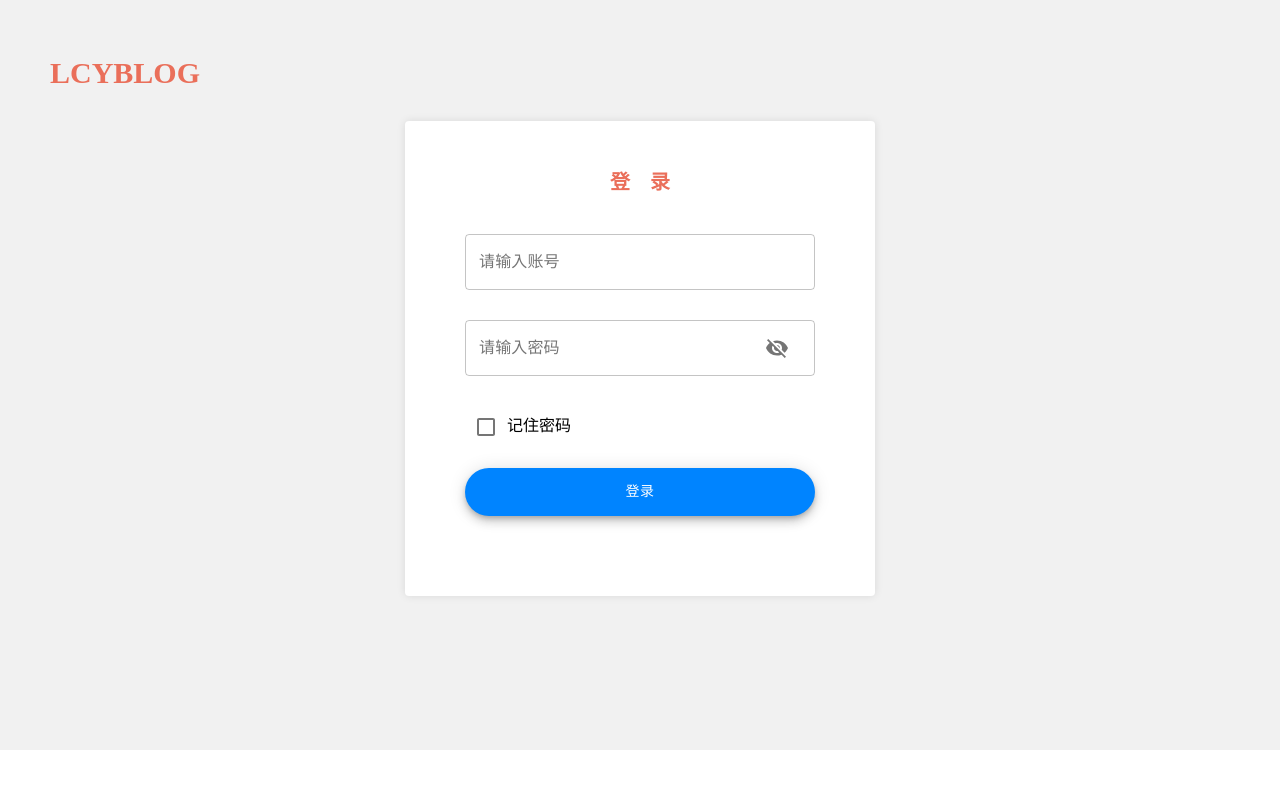
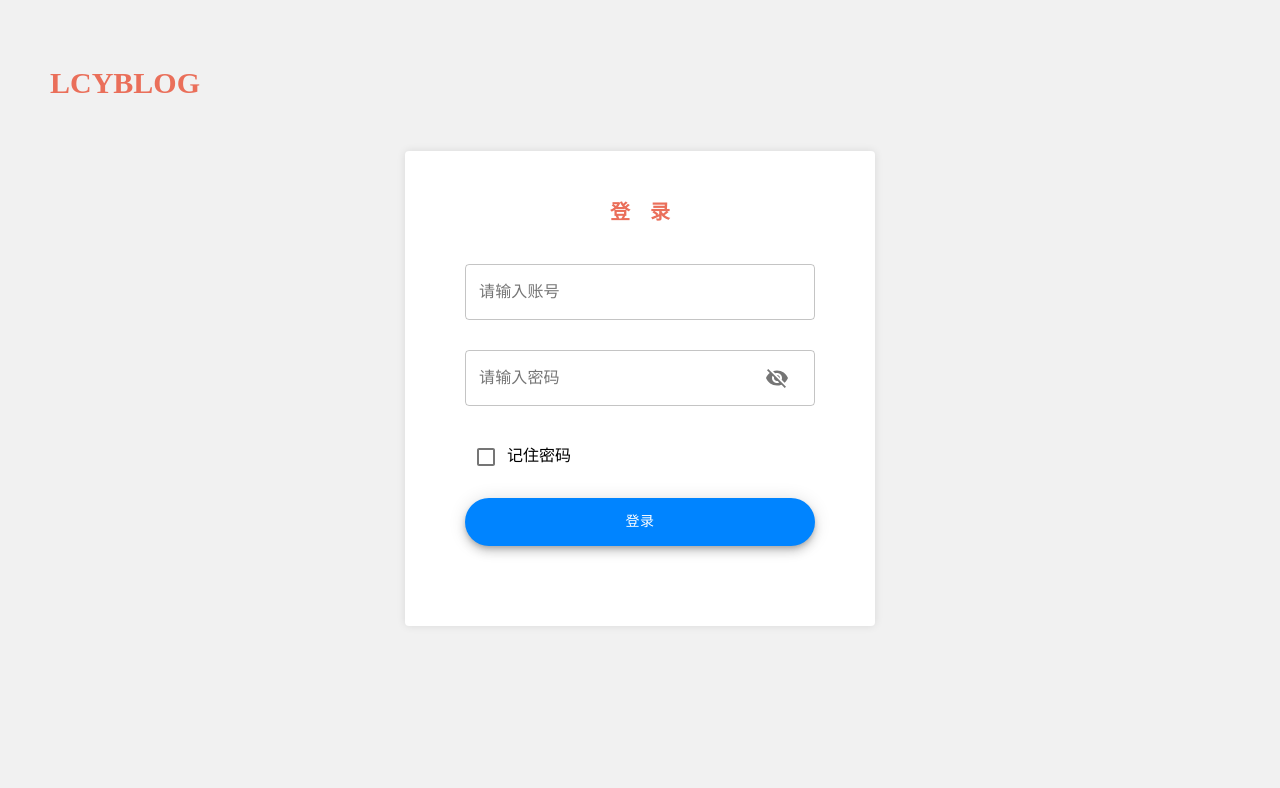
Before and after one commit to yohostarrynight/lcy_blog, a React app: page /login in a window 1280 px wide. Shown: the top 788 px of the page. Built offline with nearby package versions, Linux system fonts and the light colour scheme.

Commit message:
change login style

```diff
--- a/src/components/blog_login/login_form.js
+++ b/src/components/blog_login/login_form.js
@@ -5,7 +5,7 @@ import LoginFormInput from './login_form_input';
 
 const Form = styled.div`
   width: 350px;
-  margin: 30px auto 0 auto;
+  margin: 50px auto 0 auto;
   padding: 50px 60px;
   background: #fff;
   border-radius: 4px;
--- a/src/components/blog_login/login_logo.js
+++ b/src/components/blog_login/login_logo.js
@@ -4,7 +4,7 @@ import { useHistory } from 'react-router-dom';
 
 const Logo = styled.div`
   width: 150px;
-  padding: 56px 0 0 50px;
+  padding: 66px 0 0 50px;
   color: #ea6f5a;
   font-size: 30px;
   font-weight: bold;
--- a/src/components/blog_login/login_page.js
+++ b/src/components/blog_login/login_page.js
@@ -4,7 +4,7 @@ import LoginLogo from './login_logo';
 import LoginForm from './login_form';
 
 const LoginBackground = styled.div`
-  min-height: 750px;
+  min-height: 1080px;
   background: #f1f1f1;
 `;
 
```
